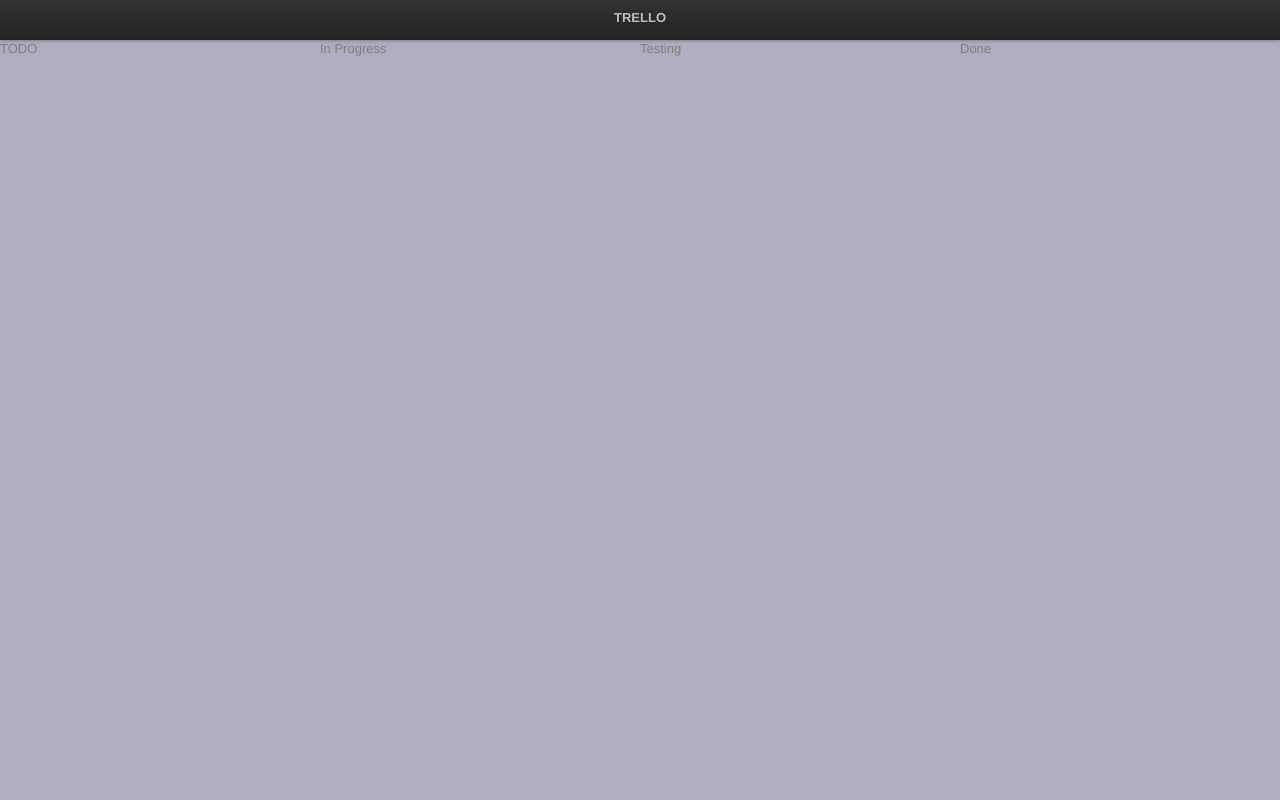
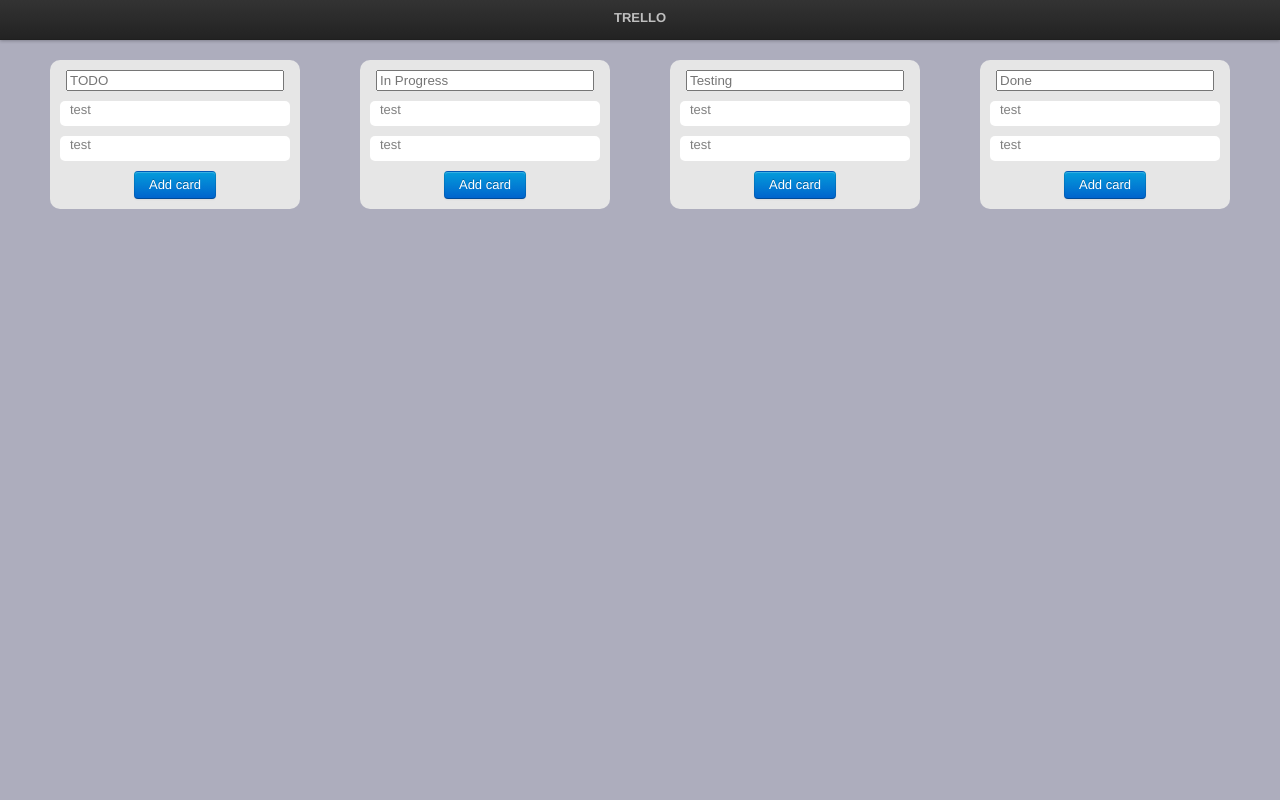
Before and after one commit to SadMinotaur/TS-Local-Trello, a React (Create React App) app: page / in a window 1280 px wide. Shown: the top 800 px of the page. Built offline with nearby package versions, Linux system fonts and the light colour scheme.

Commit message:
Column elements

```diff
--- a/public/index.html
+++ b/public/index.html
@@ -25,6 +25,7 @@
       Learn how to configure a non-root public URL by running `npm run docs`.
     -->
     <title>Almost Trello</title>
+    <link type="text/css" href="https://getbootstrap.com/1.0.0/assets/css/bootstrap-1.0.0.min.css">
   </head>
   <body>
     <noscript>You need to enable JavaScript to run this app.</noscript>
--- a/src/components/Board.tsx
+++ b/src/components/Board.tsx
@@ -4,9 +4,9 @@
 
 export const Board : React.FC = () => ((
     <div className="columnsContainer">
-        <Column name="TODO"/>
-        <Column name="In Progress"/>
-        <Column name="Testing"/>
-        <Column name="Done"/>
+        <Column name="TODO" cardsContent={["test", "test"]}/>
+        <Column name="In Progress" cardsContent={["test", "test"]}/>
+        <Column name="Testing" cardsContent={["test", "test"]}/>
+        <Column name="Done" cardsContent={["test", "test"]}/>
     </div>
 ));
--- a/src/components/BoardColumn.tsx
+++ b/src/components/BoardColumn.tsx
@@ -1,13 +1,28 @@
 import React from "react";
+import {ColumnCard} from "./ColumnCard";
 
 interface Props {
-    name: string;
-    // cards: object
+  name: string;
+  cardsContent?: string[];
 }
 
-export const Column : React.FC<Props> = (props) => ((
-    <div className="columnsContainer">
-        <div>{props.name}</div>
+export const Column: React.FC<Props> = (props) => {
 
+  let renderCards;
+  if (props.cardsContent !== undefined && props.cardsContent.length !== 0) {
+    renderCards = Array(props.cardsContent.length);
+    props.cardsContent.forEach((value, i) => {
+      renderCards[i] = <ColumnCard name={value} key={i}/>
+    })
+  }
+
+  return (<div className="columnBorder">
+    <input className="columnNameInput" placeholder={props.name}/>
+    <div className="cardsContainer">
+      {renderCards}
+      <button className="btn primary">
+        Add card
+      </button>
     </div>
-))
+  </div>);
+}
--- /dev/null
+++ b/src/components/ColumnCard.tsx
@@ -0,0 +1,14 @@
+import React from "react";
+
+
+interface Props {
+  name: string;
+  //Cant pass function
+  onClick?: any;
+}
+
+export const ColumnCard: React.FC<Props> = (props) => ((
+  <div className="boardCard" onClick={props.onClick}>
+    {props.name}
+  </div>
+));
--- a/src/css /board.css
+++ b/src/css /board.css
@@ -1,11 +1,46 @@
 .mainBlock {
-  padding: 40px 0 0 0;
-  width: 100%;
+  margin: 40px 0 0 0;
 }
 
 .columnsContainer {
+  height: 1000px;
+  padding: 10px 0 10px 0;
   display: flex;
   width: 100%;
-  height: 1000px;
+  justify-content: space-evenly;
   background-color: #adadbd;
 }
+
+@media (max-width: 1000px) {
+  .columnsContainer {
+    flex-direction: column;
+    align-items: center;
+  }
+}
+
+.columnNameInput {
+  width: 210px;
+}
+
+.columnBorder {
+  padding: 10px;
+  text-align: center;
+  border-radius: 10px;
+  width: 230px;
+  height: fit-content;
+  background-color: #e6e6e6;
+  margin: 10px;
+}
+
+.cardsContainer {
+}
+
+.boardCard {
+  border-radius: 5px;
+  background: white;
+  text-align: start;
+  width: 100%;
+  height: 25px;
+  margin: 10px 0 10px 0;
+  text-indent: 10px;
+}
```
Also changed, not shown: 11 other files (tests, documents, lock files or other folders).
